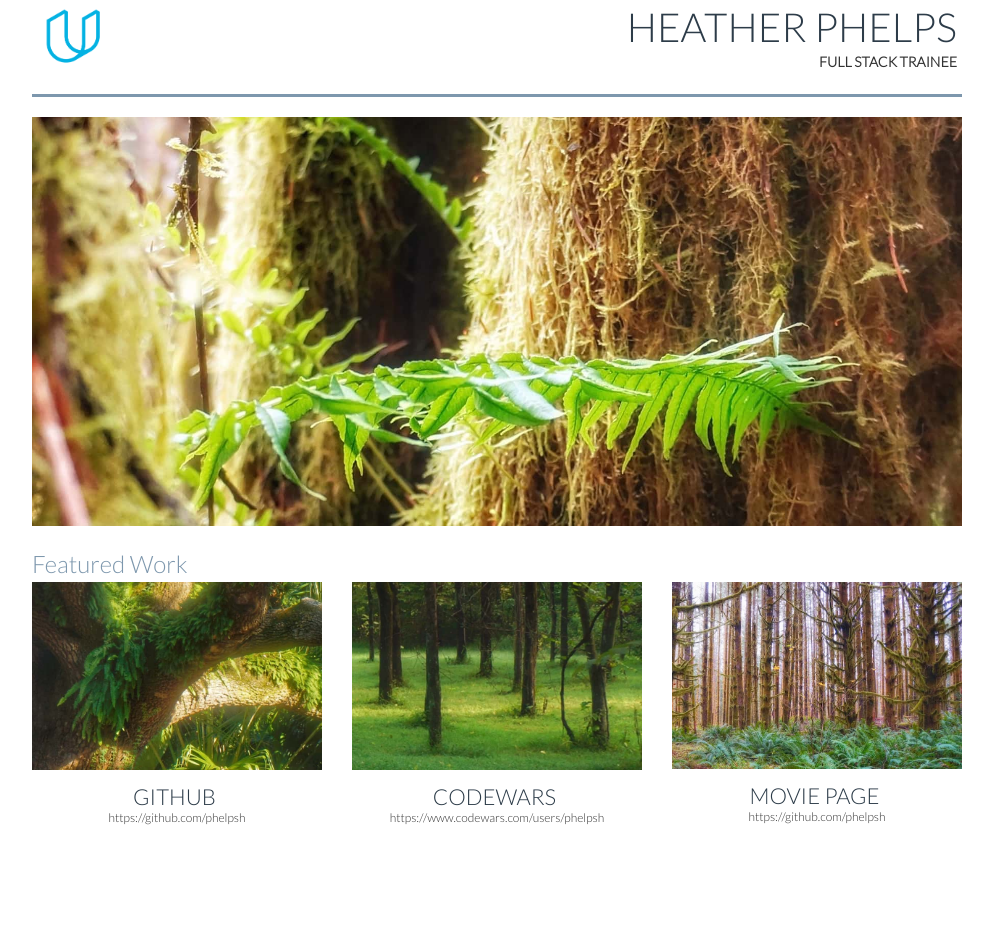
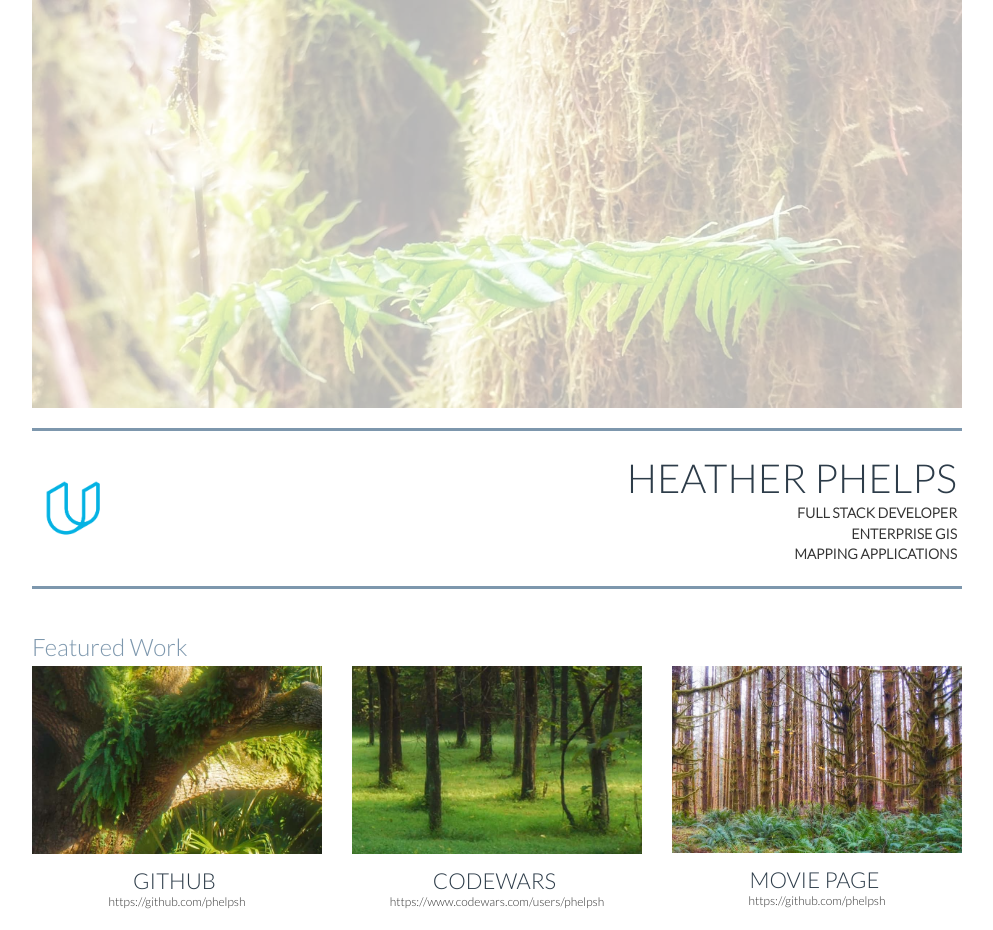
Before and after one commit to phelpsh/phelpsh.github.io, a plain HTML site: page index.html in a window 1280 px wide. Shown: the whole page, without its empty margins (143-1136 px from the left). Before the commit the page ends 847 px from the top, so only its background shows below. Drawn offline with Linux system fonts and the light colour scheme.

Commit message:
Update opacity

```diff
--- a/css/style.css
+++ b/css/style.css
@@ -79,6 +79,7 @@ hr {
     max-height: 550px;
     margin-left: auto;
     margin-right: auto;
+    opacity: 0.3;
 }
 
 .center-image {
@@ -103,6 +104,7 @@ hr {
 @media screen and (max-width: 768px) {
     h1 { font-size: 32px; }
     h2 {text-align: center;}
+    h4 { font-size: 12px; }
 }
 
 @media screen and (max-width: 450px) {
--- a/index.html
+++ b/index.html
@@ -12,11 +12,27 @@
 </head>
 <body>
 
+<main class="container-fluid set-max">
+    <div class="row">
+        <div class="col-md-12">
+            <div><img class="img-responsive img-row" src="img/main.jpeg" alt="Main photo">
+            </div>
+        </div>
+    </div>
+    <div class="row">
+        <div class="col-md-12">
+            <hr>
+        </div>
+    </div>
+</main>
+
 <header class="container-fluid set-max">
     <div class="row vertical-align"> <!--Logo and Title row-->
         <div class="col-sm-4 vertical-align"><img class="img-responsive logo-item" src="img/udacity.png" alt="Udacity logo"></div>
         <div class="col-sm-8 col-xs-10"><h1>Heather Phelps</h1>
-  		    <h4>Full Stack Trainee</h4>
+            <h4>Full Stack Developer</h4>
+            <h4>Enterprise GIS</h4>
+            <h4>Mapping applications</h4>
         </div>
     </div>
 
@@ -26,16 +42,6 @@
         </div>
     </div>
 </header>
-
-
-<main class="container-fluid set-max">
-    <div class="row">
-        <div class="col-md-12">
-            <img class="img-responsive img-row" src="img/main.jpeg" alt="Main photo">
-        </div>
-    </div>
-</main>
-
 
 <section class="container-fluid set-max">
     <div class="row">
```
